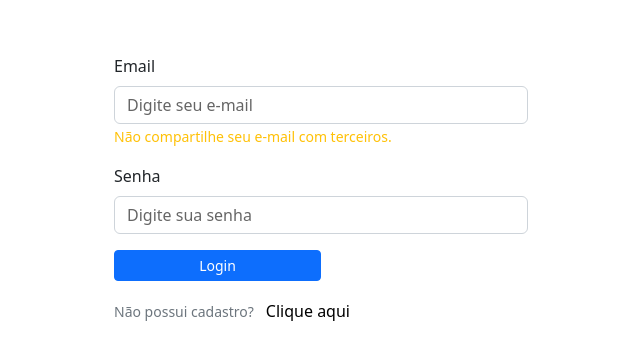
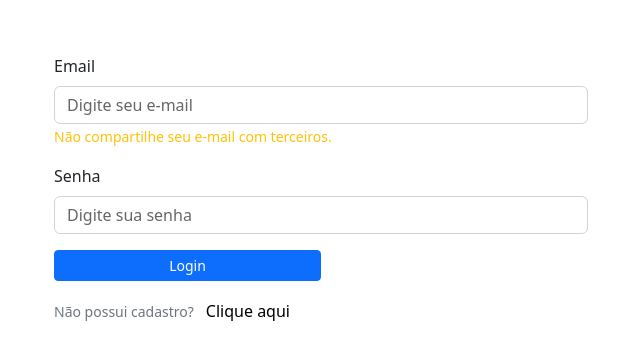
Before and after one commit to Jhhonatta/bootstrap-react-typescript, a React (Create React App) app: page /login in a window 1280 px wide. Shown: the part 209-568 px from the top of the page, without its empty margins (319-959 px from the left). Built offline with nearby package versions, Linux system fonts and the light colour scheme.

Commit message:
fix: bootstrap refactored

```diff
--- a/src/Pages/login/index.tsx
+++ b/src/Pages/login/index.tsx
@@ -3,7 +3,7 @@
 
 const Login = () => {
   return (
-    <ContainerLogin className="container d-flex align-items-center justify-content-center h-100">
+    <ContainerLogin className="container d-flex align-items-center justify-content-center h-100 max-width: 900px;">
       <Form className="row col-md-6">
         <Form.Group className="col-12 mb-3" controlId="formBasicEmail">
           <Form.Label>Email</Form.Label>
--- a/src/Pages/login/style.ts
+++ b/src/Pages/login/style.ts
@@ -1,8 +1,6 @@
 import styled from "styled-components";
 
 export const ContainerLogin = styled.div`
-  max-width: 900px;
-
   .form-control::-webkit-input-placeholder {
     color: black;
     opacity: 60%;
```
